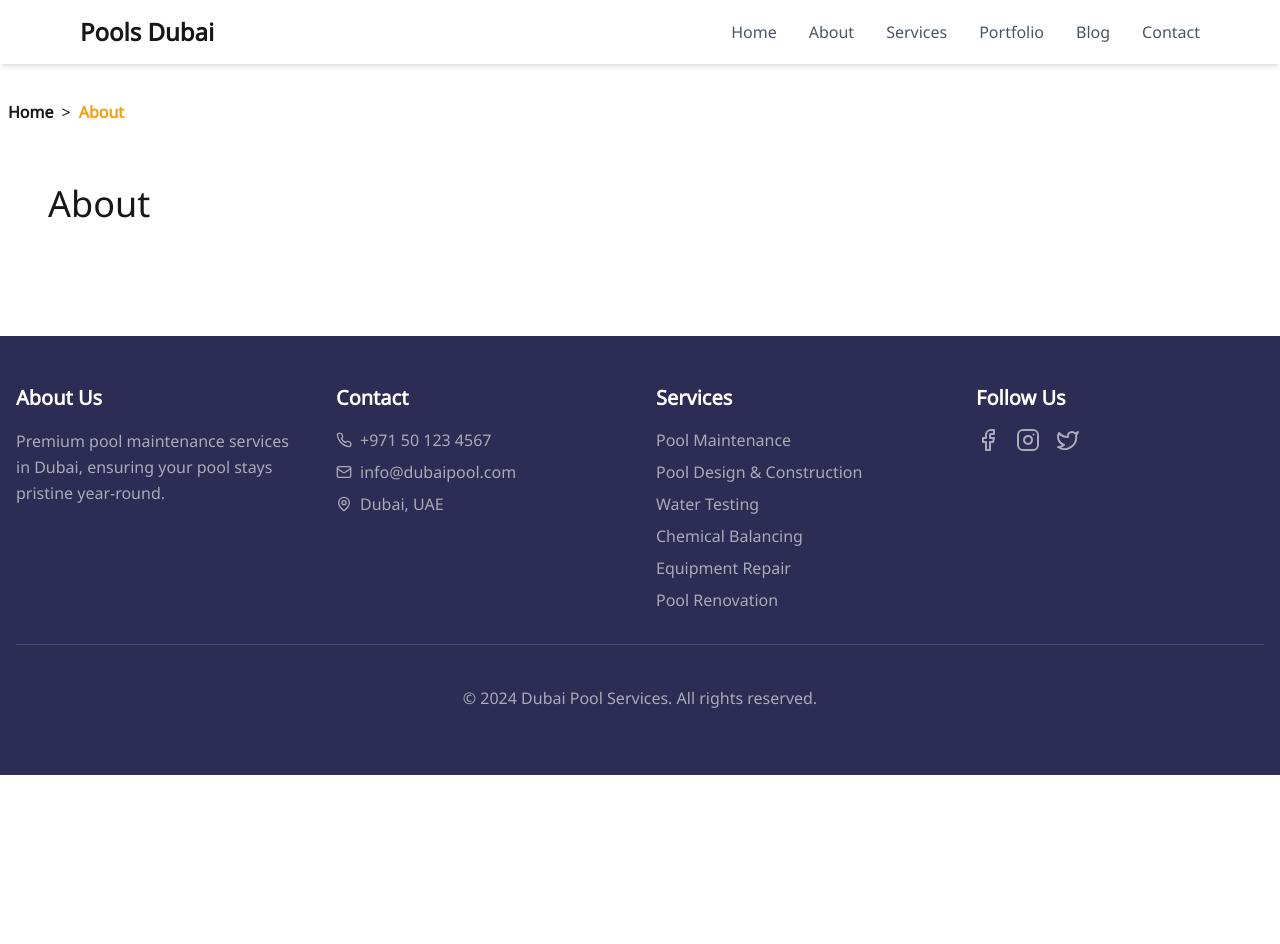
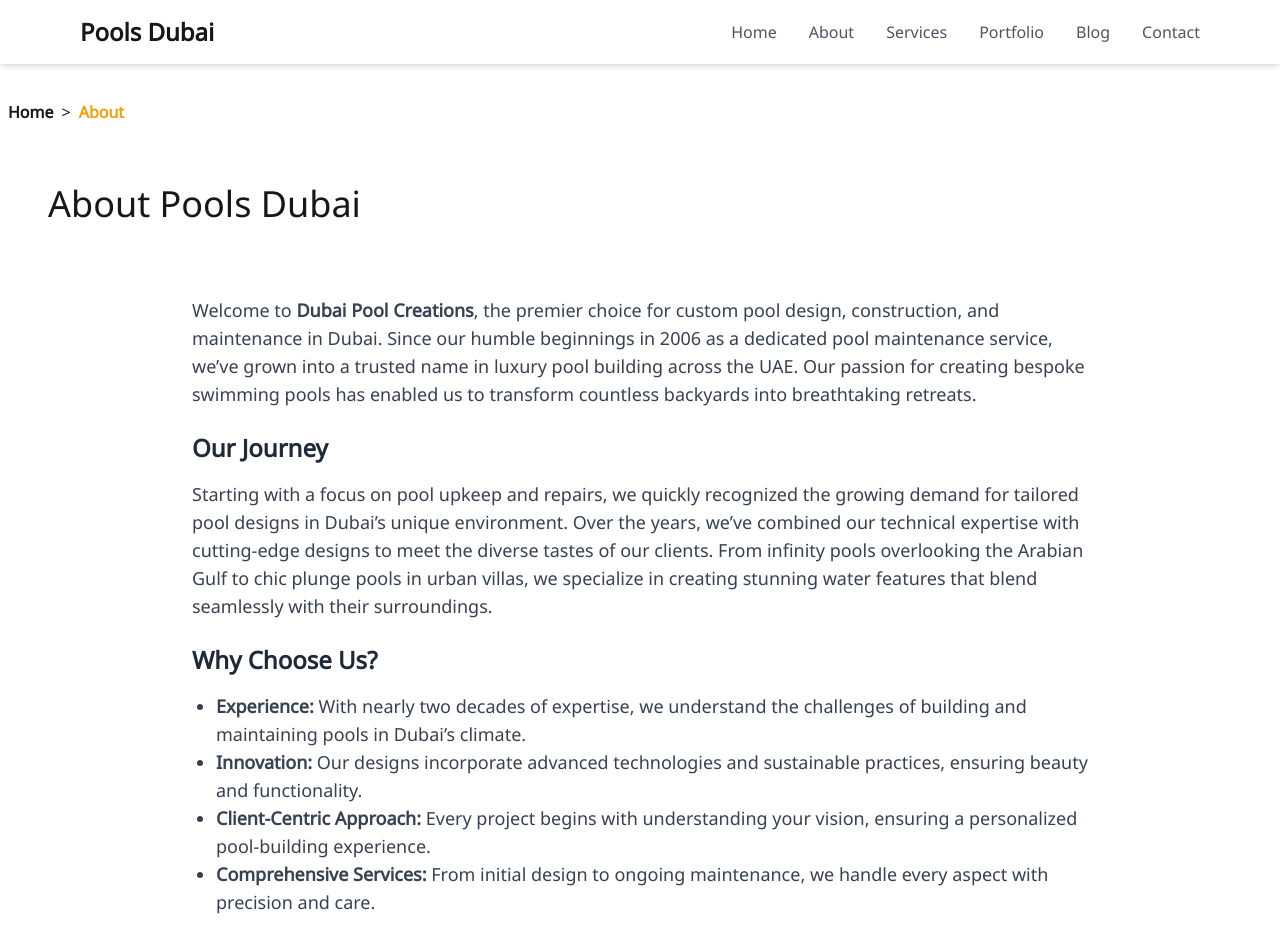
Before and after one commit to landed1/poolsdubai, a Next.js app: page /about in a window 1280 px wide. Shown: the top 944 px of the page. Before the commit the page ends 800 px from the top, so only its background shows below. Built offline with nearby package versions, Linux system fonts and the light colour scheme.

Commit message:
about us page and cleanup

```diff
--- a/app/about/page.tsx
+++ b/app/about/page.tsx
@@ -12,7 +12,67 @@ export default function About() {
         capitalizeLinks
       />
       <article className='flex-grow page-gutter'>
-        <h1>About</h1>
+        <h1>About Pools Dubai</h1>
+        <section className='py-12 px-6'>
+          <div className='max-w-4xl mx-auto'>
+            <p className='text-lg text-gray-700 mb-6'>
+              Welcome to <strong>Dubai Pool Creations</strong>, the premier
+              choice for custom pool design, construction, and maintenance in
+              Dubai. Since our humble beginnings in 2006 as a dedicated pool
+              maintenance service, we’ve grown into a trusted name in luxury
+              pool building across the UAE. Our passion for creating bespoke
+              swimming pools has enabled us to transform countless backyards
+              into breathtaking retreats.
+            </p>
+            <h2 className='text-2xl font-semibold text-gray-800 mb-4'>
+              Our Journey
+            </h2>
+            <p className='text-lg text-gray-700 mb-6'>
+              Starting with a focus on pool upkeep and repairs, we quickly
+              recognized the growing demand for tailored pool designs in Dubai’s
+              unique environment. Over the years, we’ve combined our technical
+              expertise with cutting-edge designs to meet the diverse tastes of
+              our clients. From infinity pools overlooking the Arabian Gulf to
+              chic plunge pools in urban villas, we specialize in creating
+              stunning water features that blend seamlessly with their
+              surroundings.
+            </p>
+            <h2 className='text-2xl font-semibold text-gray-800 mb-4'>
+              Why Choose Us?
+            </h2>
+            <ul className='list-disc pl-6 text-lg text-gray-700 mb-6'>
+              <li>
+                <strong>Experience:</strong> With nearly two decades of
+                expertise, we understand the challenges of building and
+                maintaining pools in Dubai’s climate.
+              </li>
+              <li>
+                <strong>Innovation:</strong> Our designs incorporate advanced
+                technologies and sustainable practices, ensuring beauty and
+                functionality.
+              </li>
+              <li>
+                <strong>Client-Centric Approach:</strong> Every project begins
+                with understanding your vision, ensuring a personalized
+                pool-building experience.
+              </li>
+              <li>
+                <strong>Comprehensive Services:</strong> From initial design to
+                ongoing maintenance, we handle every aspect with precision and
+                care.
+              </li>
+            </ul>
+            <h2 className='text-2xl font-semibold text-gray-800 mb-4'>
+              Our Commitment
+            </h2>
+            <p className='text-lg text-gray-700 mb-6'>
+              At Dubai Pool Creations, we don’t just build pools; we craft
+              experiences. Whether you&apos;re dreaming of a serene oasis or an
+              entertainment hub, we ensure each project is a testament to
+              quality, innovation, and durability.
+            </p>
+          </div>
+        </section>
       </article>
     </div>
   );
--- a/app/globals.css
+++ b/app/globals.css
@@ -42,3 +42,57 @@ p {
   @apply px-4 md:px-8 lg:px-12 py-4; /* Adjust padding as needed for different breakpoints */
   overscroll-behavior: contain;
 }
+
+/* Global table styles */
+table {
+  width: 100%;
+  border-collapse: collapse;
+  margin: 1rem 0;
+  font-size: 1rem;
+  background-color: #ffffff; /* Hint of white background */
+  color: #000; /* Default text color */
+  box-shadow: 0 2px 4px rgba(0, 0, 0, 0.1);
+}
+
+th,
+td {
+  padding: 0.75rem 1rem;
+  text-align: left;
+  border: 1px solid #e0e0e0; /* Subtle border for better separation */
+}
+
+th {
+  background-color: #4fc3f7; /* Electric blue */
+  color: #ffffff; /* White text */
+  text-transform: uppercase;
+  font-weight: bold;
+}
+
+tr:nth-child(even) {
+  background-color: #f7f7f7; /* Light gray for zebra striping */
+}
+
+tr:hover {
+  background-color: #ff80ab; /* Magenta highlight on hover */
+  color: #ffffff; /* White text on hover */
+}
+
+caption {
+  text-align: center;
+  font-size: 1.2rem;
+  margin-bottom: 0.5rem;
+  color: #4fc3f7; /* Electric blue */
+  font-weight: bold;
+}
+
+/* Responsive styles for smaller screens */
+@media (max-width: 768px) {
+  table {
+    font-size: 0.875rem;
+  }
+
+  th,
+  td {
+    padding: 0.5rem;
+  }
+}
--- a/app/lib/getPage.ts
+++ b/app/lib/getPage.ts
@@ -3,6 +3,7 @@ import path from 'path';
 import matter from 'gray-matter';
 import { remark } from 'remark';
 import html from 'remark-html';
+import gfm from 'remark-gfm'; // Import the plugin for tables
 
 //global files used in both methods
 const files = fs.readdirSync(path.join(process.cwd(), '/content'));
@@ -21,6 +22,7 @@ export async function getPageContent(slug:string){
     //parse the whole page
     // Use remark to convert markdown into HTML string
     const processedContent = await remark()
+        .use(gfm)
         .use(html)
         .process(matterResult.content);
     const contentHtml = processedContent.value;
--- a/package.json
+++ b/package.json
@@ -15,6 +15,7 @@
     "react": "^18",
     "react-dom": "^18",
     "remark": "^15.0.1",
+    "remark-gfm": "^4.0.0",
     "remark-html": "^16.0.1"
   },
   "devDependencies": {
```
Also changed, not shown: content/about2.md (deleted, +0 -9 lines), content/extra.md (deleted, +0 -10 lines), content/luxury-poolside-dining.md (added, +79 -0 lines), 1 other file (tests, documents, lock files or other folders).
